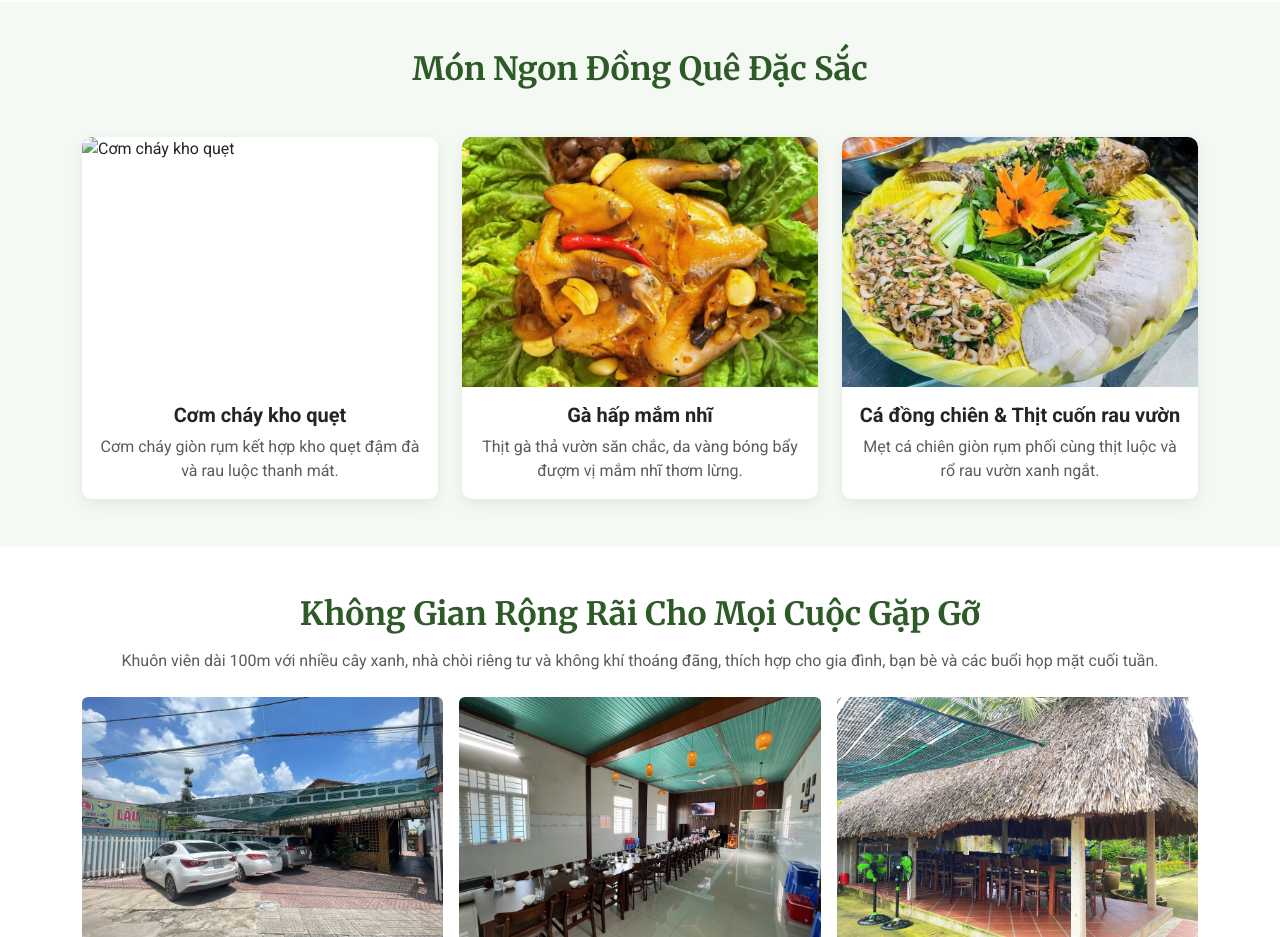
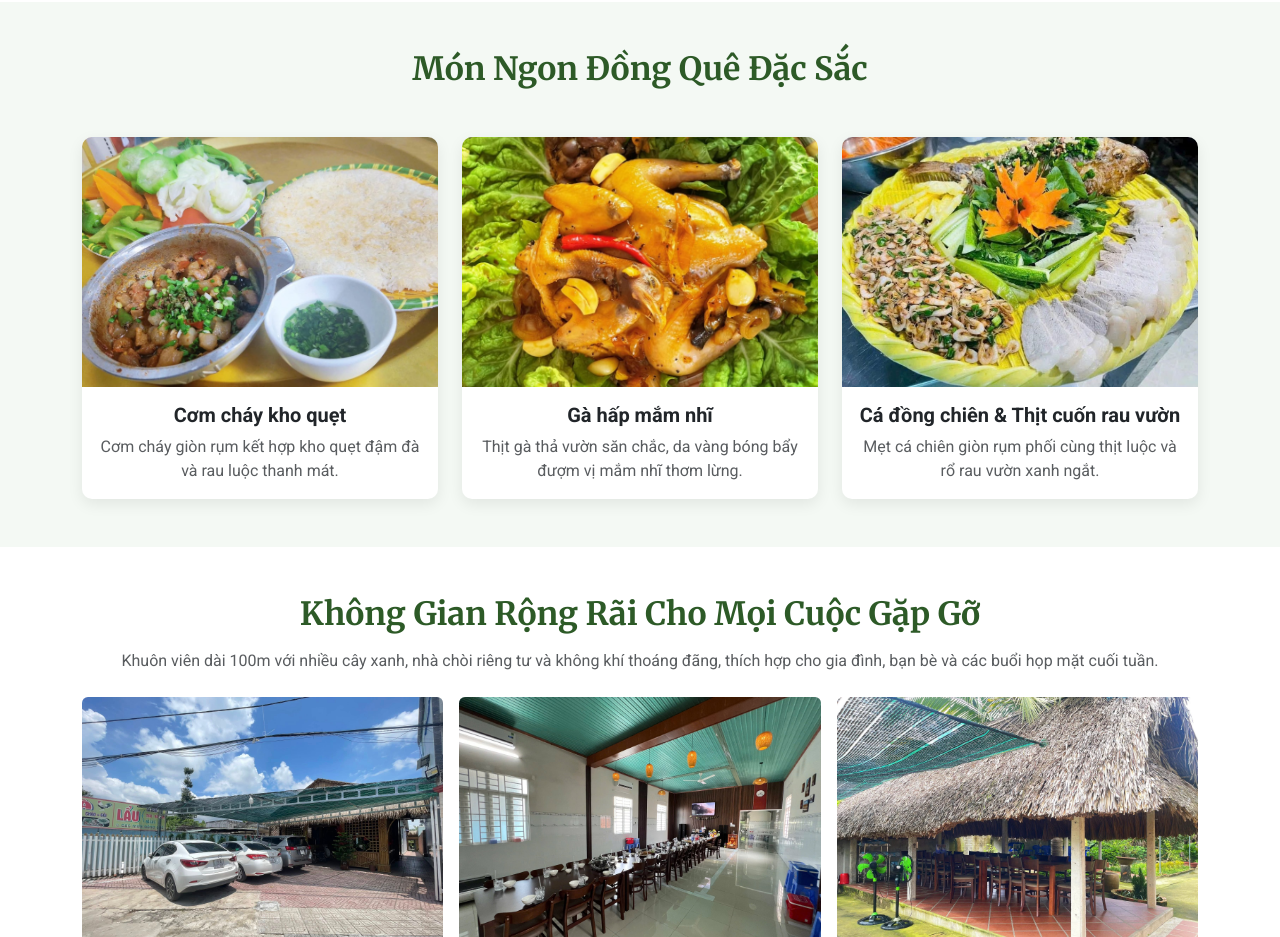
Before and after one commit to trungtin87/truonglang2, a plain HTML site: page index.html in a window 1280 px wide. Shown: the part 880-1817 px from the top of the page. Drawn offline with nearby package versions, Linux system fonts and the light colour scheme.

Commit message:
Update index.html

```diff
--- a/index.html
+++ b/index.html
@@ -167,7 +167,7 @@
                 <div class="col-md-4">
                     <div class="card food-card">
                         <div class="food-img-container">
-                            <img src="FB_IMG_17816213594817" alt="Cơm cháy kho quẹt">
+                            <img src="FB_IMG_1781621394817.jpg" alt="Cơm cháy kho quẹt">
                         </div>
                         <div class="card-body text-center">
                             <h5 class="card-title fw-bold">Cơm cháy kho quẹt</h5>
```
